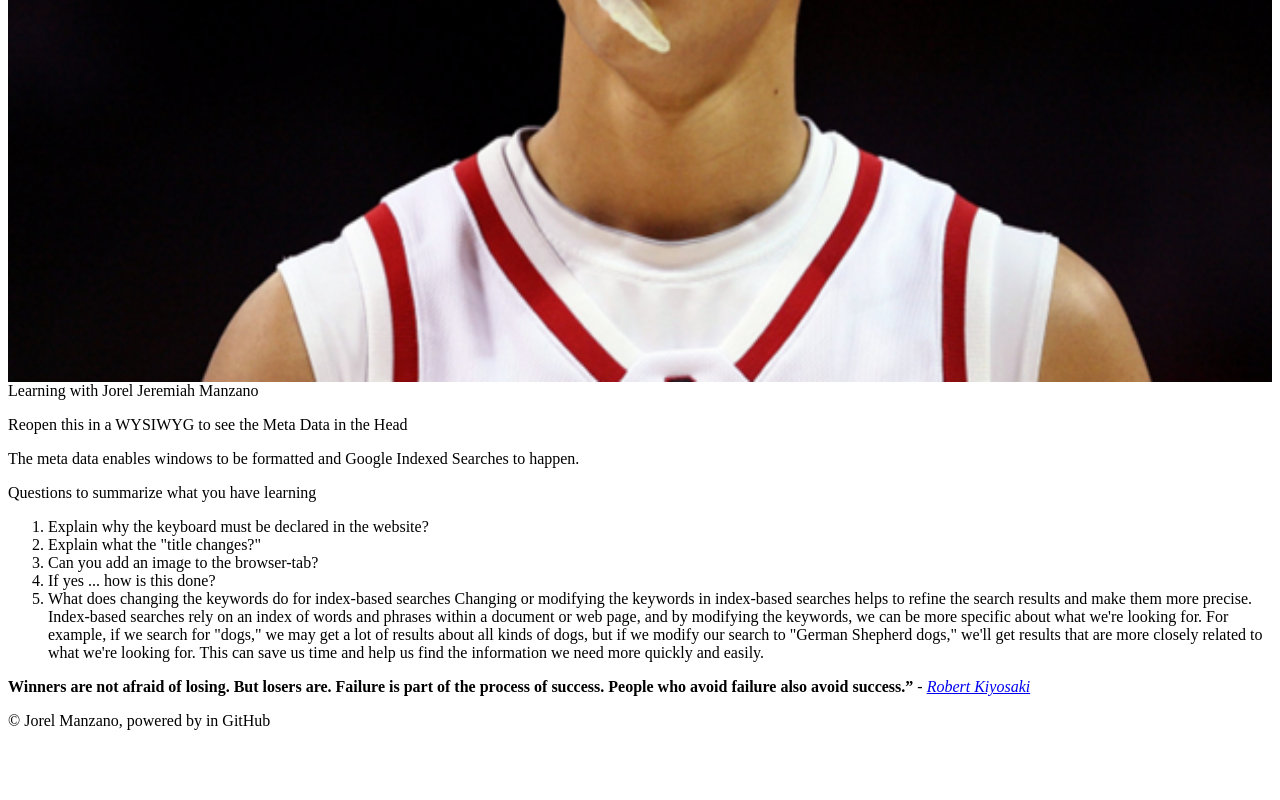
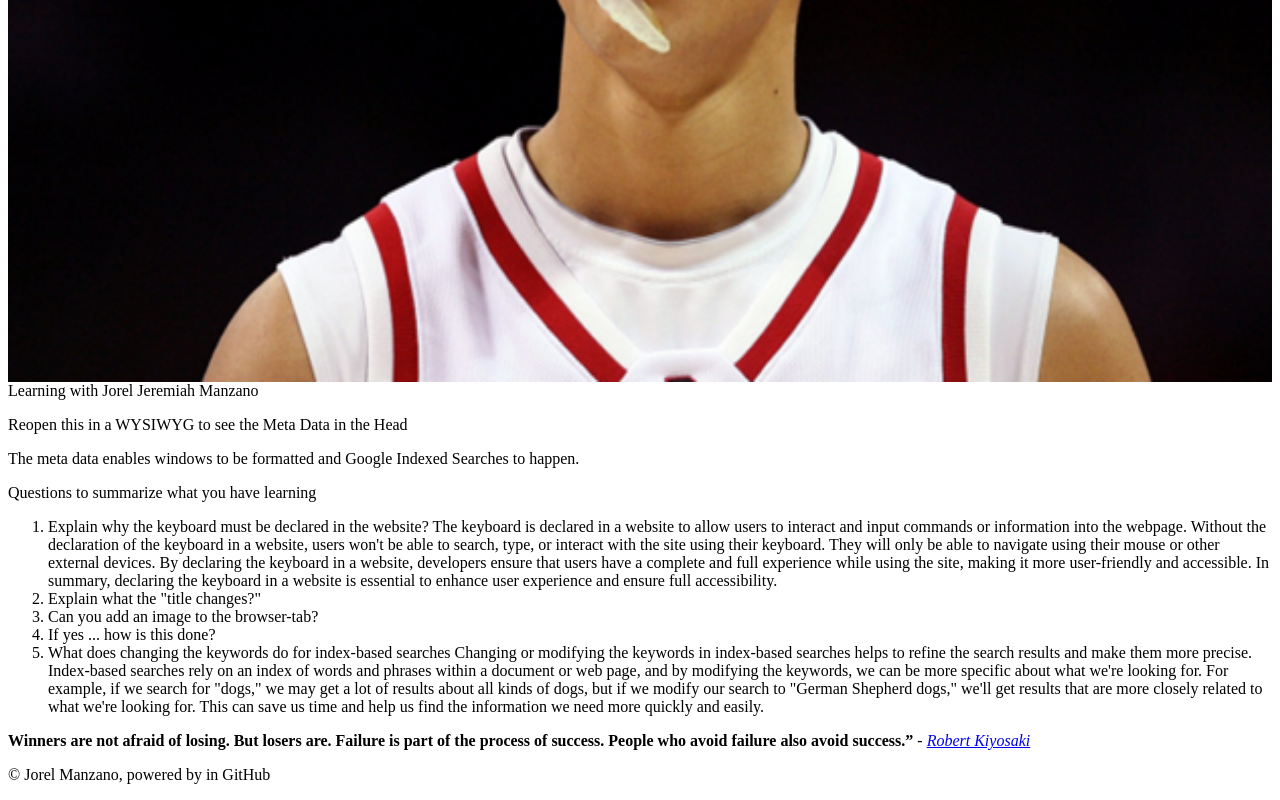
Before and after one commit to JorelManzano/Jorel--Learning--Webpage--by--Webesite.-gitHub.io, a plain HTML site: page childPages/index.html in a window 1280 px wide. Shown: the part 468-1268 px from the top of the page. Before the commit the page ends 1214 px from the top, so only its background shows below. Drawn offline with Linux system fonts and the light colour scheme; files whose address does not match are found by name.

Commit message:
Update index.html

```diff
--- a/childPages/index.html
+++ b/childPages/index.html
@@ -37,9 +37,7 @@ hello
   </head>
 
  <body>
-
-
-<h1> Jorel Jeremiah Manzano : how to build a Music Player </h1>
+  <h1> Jorel Jeremiah Manzano : how to build a Music Player </h1>
 <p></p>
 <p></p>
 <img src="stephen curry.png" width="100%"
@@ -58,6 +56,12 @@ height="100%">
       <article>
         <ol type="List-style-type:" accesskey="">
           <li>Explain why the keyboard must be declared in the website?
+
+            The keyboard is declared in a website to allow users to interact and input commands or information into the webpage.
+             Without the declaration of the keyboard in a website, users won't be able to search, type, or interact with the site using their keyboard.
+              They will only be able to navigate using their mouse or other external devices.
+               By declaring the keyboard in a website, developers ensure that users have a complete and full experience while using the site, making it more user-friendly and accessible.
+               In summary, declaring the keyboard in a website is essential to enhance user experience and ensure full accessibility.
           <li>Explain what the "title changes?"
           <li>Can you add an image to the browser-tab?
             <li>If yes ... how is this done?
```
